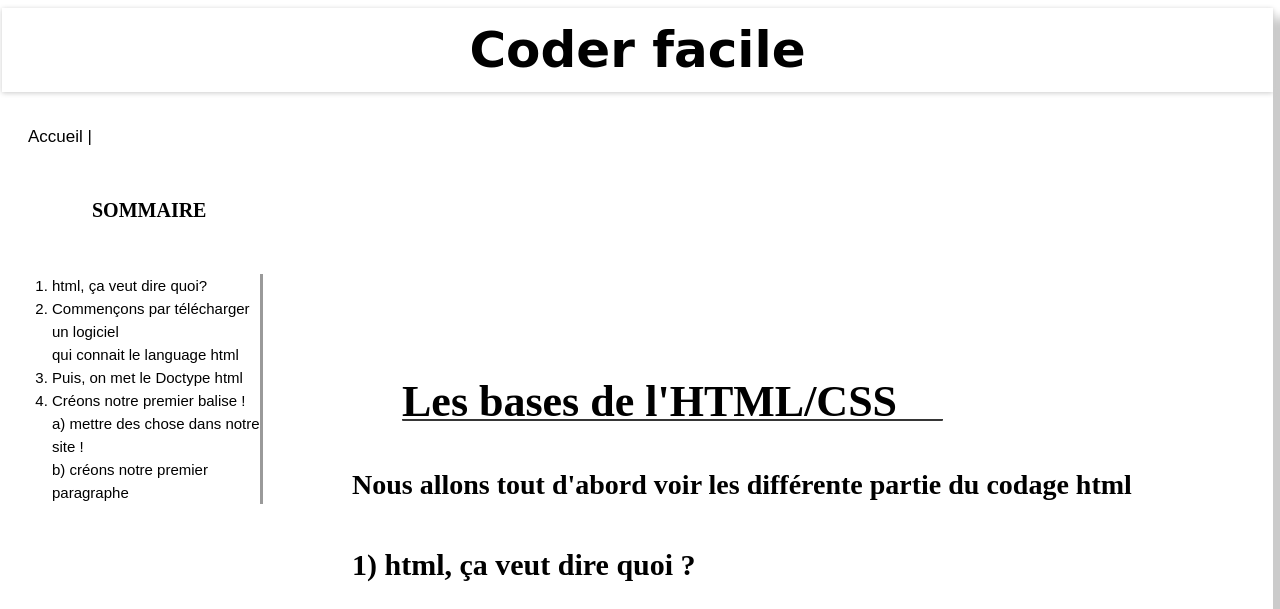
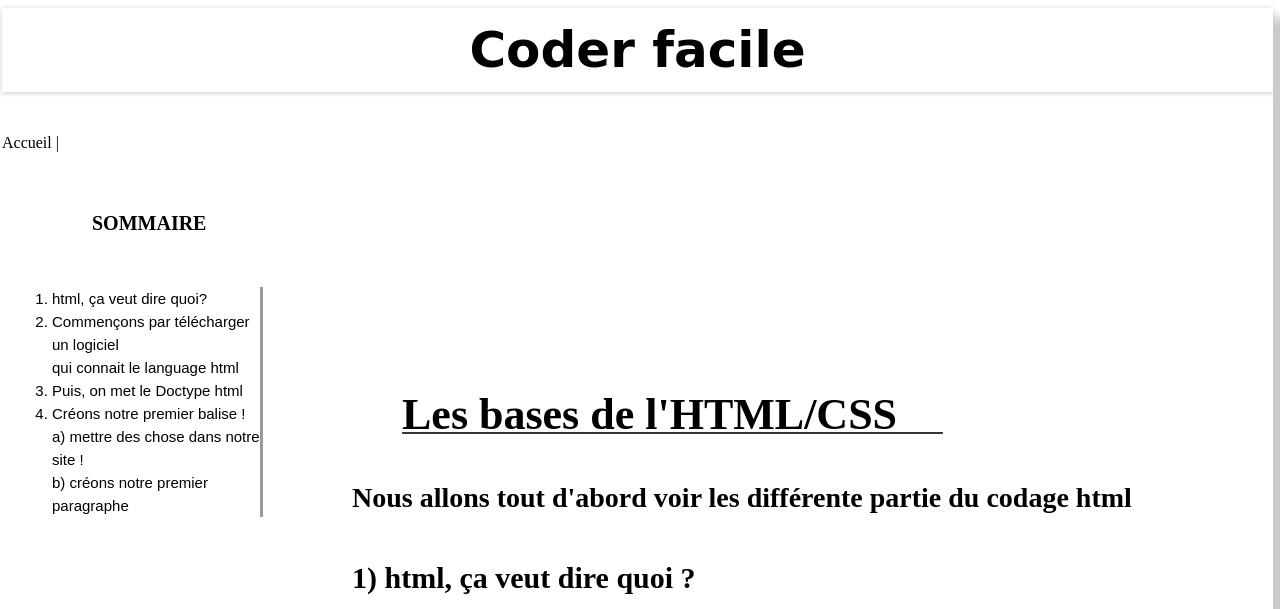
Before and after one commit to orpheei/coderfacile-html, a plain HTML site: page index.html in a window 1280 px wide. Shown: the top 609 px of the page. Drawn offline with Linux system fonts and the light colour scheme.

Commit message:
Update index.html

```diff
--- a/index.html
+++ b/index.html
@@ -10,7 +10,7 @@
 <body class="div2">
 	<h1> Coder facile </h1>
 
-	<p class="home"> <a href="https://orpheei.github.io/coderfacile-home/"> <p img src="image/home.png" height="31" width="31"> Accueil | </a> </p>
+	<p class="home"> <a href="https://orpheei.github.io/coderfacile-home/"> <p img src="image/home.png" height="31" width="31"> </p> Accueil | </a> </p>
 
 	<h6> SOMMAIRE </h6>
 
```
